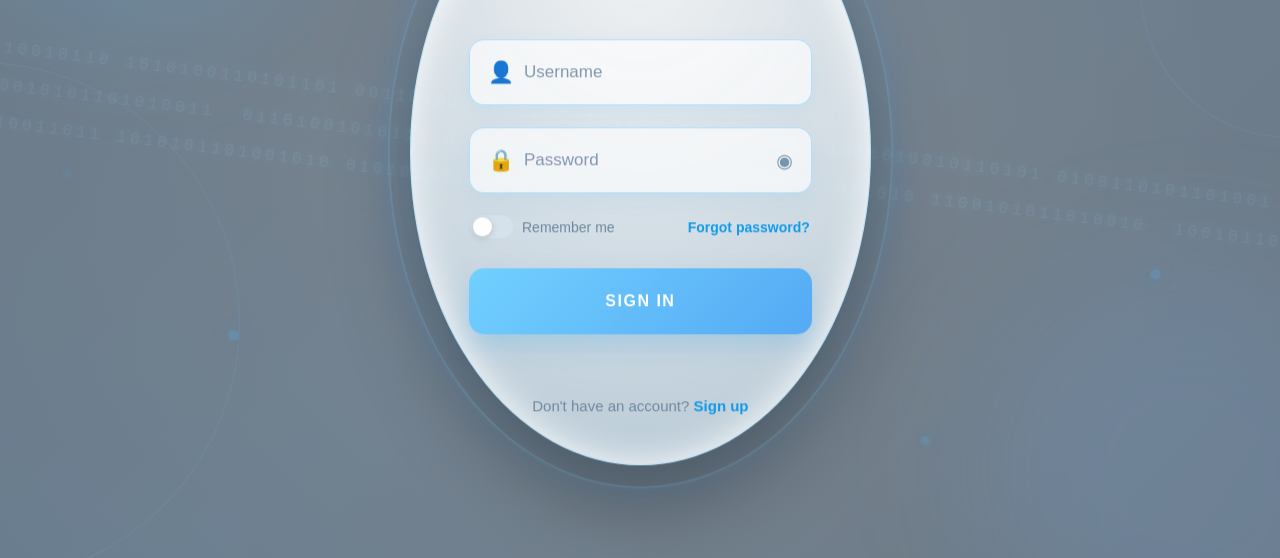
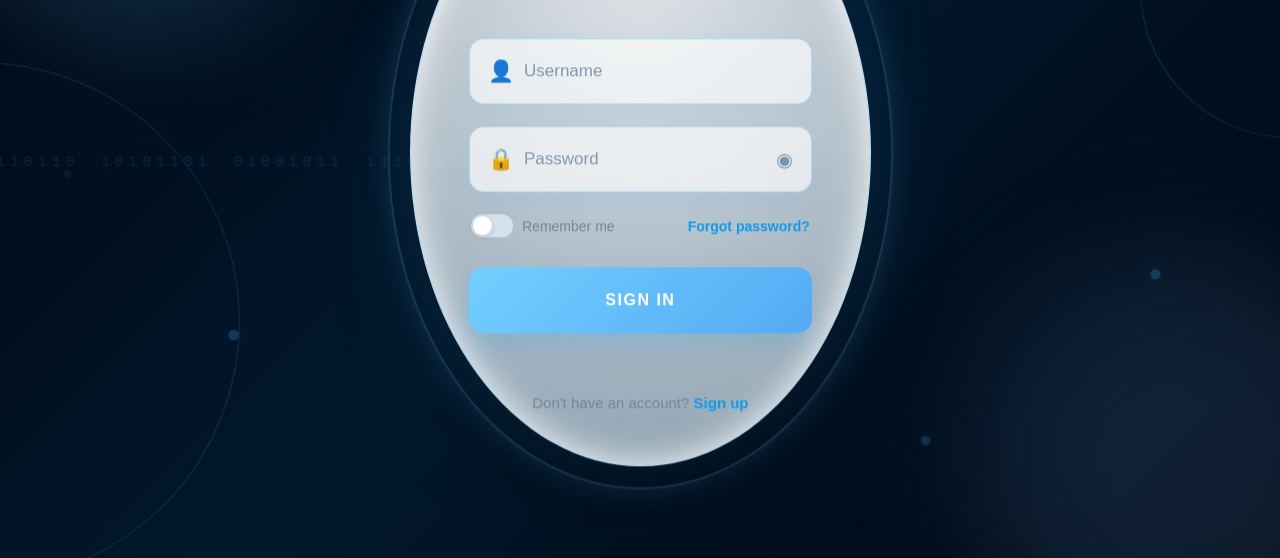
Before and after one commit to omgoracle-07/mywebsite, a plain HTML site: page login.html in a window 1280 px wide. Shown: the part 242-800 px from the top of the page. Drawn offline with Linux system fonts and the light colour scheme.

Commit message:
Update login.html

```diff
--- a/login.html
+++ b/login.html
@@ -170,9 +170,12 @@
 
     .signup {
       text-align: center;
-      margin-top: 28px;
+      margin: 24px auto 0;
       color: #71889e;
       font-size: 15px;
+      line-height: 1.5;
+      max-width: 100%;
+      overflow-wrap: break-word;
     }
 
     .message {
@@ -192,43 +195,44 @@
       z-index: -4;
       overflow: hidden;
       pointer-events: none;
-      opacity: .52;
       background:
-        radial-gradient(circle at 50% 50%, rgba(24, 91, 145, .28), transparent 42%),
-        linear-gradient(135deg, #020b18 0%, #03172b 48%, #020914 100%);
+        radial-gradient(circle at 50% 50%, rgba(20, 91, 150, .28), transparent 43%),
+        linear-gradient(135deg, #010713 0%, #02182c 50%, #010611 100%);
     }
 
     .binary-bg::before,
     .binary-bg::after {
       content:
-        "0101011010010110 1010100110101101 0011010110100101 1101001010110100  "
-        "1011010010110101 0100110101101001 1101010010101101 0010101101010011  "
-        "0110100101011010 1010011010100101 0101101001011010 1100101011010010  "
-        "1001011010010110 0110101010011011 1010101101001010 0101010011010110";
+        "01010110 00110101 11001010 10110101 01011010 11100101 00101101 10101010  "
+        "11010010 01101001 10110100 01010110 11101001 00110110 10010101 01101100  "
+        "10101001 11010100 00110110 10101101 01001011 11100100 10011010 01101001  "
+        "01110101 10100110 01011011 11010010 00110101 10101001 01101010 10010110  ";
       position: absolute;
-      left: -10%;
-      width: 120%;
-      color: rgba(80, 190, 255, .23);
+      left: -120%;
+      width: 240%;
+      color: rgba(76, 194, 255, .27);
       font-family: "Courier New", monospace;
-      font-size: clamp(12px, 1.25vw, 19px);
-      line-height: 2.35;
-      letter-spacing: 4px;
+      font-size: clamp(11px, 1.15vw, 17px);
+      line-height: 2.8;
+      letter-spacing: 5px;
       white-space: pre-wrap;
+      word-spacing: 8px;
       word-break: break-all;
-      text-shadow: 0 0 8px rgba(42, 171, 255, .28);
-      transform: rotate(-7deg);
+      text-shadow: 0 0 8px rgba(40, 169, 255, .32);
+      will-change: transform;
     }
 
+    /* Main binary stream: right → left */
     .binary-bg::before {
-      top: -30%;
-      animation: binaryFlow 22s linear infinite;
+      top: -5%;
+      animation: binaryRightToLeft 18s linear infinite;
     }
 
+    /* Second stream: left → right */
     .binary-bg::after {
-      top: 45%;
-      opacity: .48;
-      transform: rotate(7deg);
-      animation: binaryFlowReverse 28s linear infinite;
+      top: 48%;
+      opacity: .42;
+      animation: binaryLeftToRight 24s linear infinite;
     }
 
     .binary-glow {
@@ -240,34 +244,42 @@
         repeating-linear-gradient(
           90deg,
           transparent 0,
-          transparent 48px,
-          rgba(70, 176, 255, .025) 49px,
-          transparent 50px
+          transparent 55px,
+          rgba(70, 176, 255, .022) 56px,
+          transparent 57px
         ),
         repeating-linear-gradient(
           0deg,
           transparent 0,
-          transparent 48px,
-          rgba(70, 176, 255, .025) 49px,
-          transparent 50px
+          transparent 55px,
+          rgba(70, 176, 255, .022) 56px,
+          transparent 57px
         );
-      mask-image: radial-gradient(circle at center, black 0%, transparent 78%);
+      mask-image: radial-gradient(circle at center, black 0%, transparent 82%);
       animation: gridPulse 5s ease-in-out infinite alternate;
     }
 
-    @keyframes binaryFlow {
-      0% { transform: translate3d(0, -5%, 0) rotate(-7deg); }
-      100% { transform: translate3d(-4%, 58%, 0) rotate(-7deg); }
+    @keyframes binaryRightToLeft {
+      0%   { transform: translateX(0); }
+      100% { transform: translateX(-38%); }
     }
 
-    @keyframes binaryFlowReverse {
-      0% { transform: translate3d(0, 4%, 0) rotate(7deg); }
-      100% { transform: translate3d(5%, -58%, 0) rotate(7deg); }
+    @keyframes binaryLeftToRight {
+      0%   { transform: translateX(-38%); }
+      100% { transform: translateX(0); }
     }
 
     @keyframes gridPulse {
       from { opacity: .45; }
-      to { opacity: .9; }
+      to   { opacity: .9; }
+    }
+
+    @media (prefers-reduced-motion: reduce) {
+      .binary-bg::before,
+      .binary-bg::after,
+      .binary-glow {
+        animation: none !important;
+      }
     }
 
     /* Keep the login card bright and readable above the tech background */
@@ -279,14 +291,6 @@
         0 35px 80px rgba(0, 0, 0, .34),
         0 0 55px rgba(51, 177, 255, .15),
         inset 0 0 35px rgba(255,255,255,.95);
-    }
-
-    @media (prefers-reduced-motion: reduce) {
-      .binary-bg::before,
-      .binary-bg::after,
-      .binary-glow {
-        animation: none !important;
-      }
     }
 
     /* ===== Modern animations ===== */
@@ -570,6 +574,31 @@
       }
     }
 
+
+    @media (max-width: 600px) {
+      body {
+        overflow-x: hidden;
+      }
+
+      .login-wrap {
+        overflow: hidden;
+      }
+
+      .signup {
+        margin-top: 20px;
+        padding: 0 4px;
+        font-size: 12px;
+        line-height: 1.45;
+      }
+    }
+
+    @media (max-width: 380px) {
+      .signup {
+        font-size: 11px;
+        margin-top: 17px;
+      }
+    }
+
     /* Tablets */
     @media (min-width: 601px) and (max-width: 1024px) {
       .login-wrap {
```
